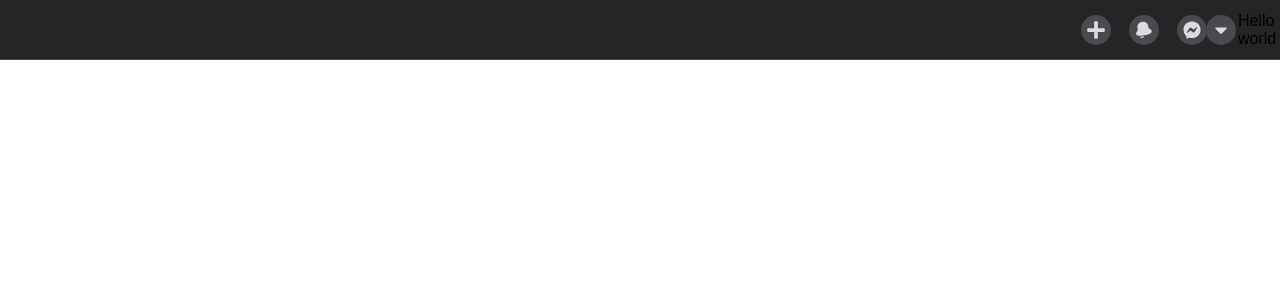
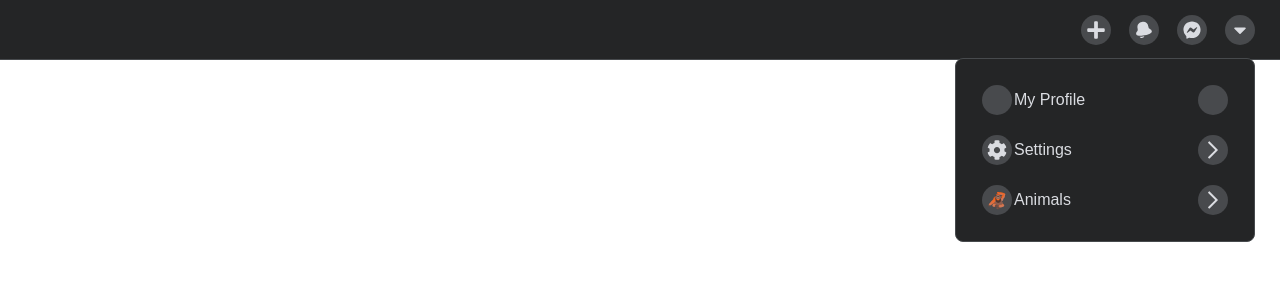
Before and after one commit to changwo/Advanced-Dropdowns, a React (Create React App) app: page / in a window 1280 px wide. Both pictures are taken after a click on the link 1240 px from the left and 29 px from the top of the page. Shown: the top 300 px of the page. Built offline with nearby package versions, Linux system fonts and the light colour scheme.

Commit message:
Added drop down animations

```diff
--- a/package.json
+++ b/package.json
@@ -9,6 +9,7 @@
     "react": "^16.13.1",
     "react-dom": "^16.13.1",
     "react-scripts": "3.4.3",
+    "react-transition-group": "^4.4.1",
     "styled-components": "^5.1.1"
   },
   "scripts": {
--- a/src/App.js
+++ b/src/App.js
@@ -5,8 +5,8 @@ import { ReactComponent as BellIcon } from './icons/bell.svg';
 import { ReactComponent as MessengerIcon } from './icons/messenger.svg';
 import { ReactComponent as PlusIcon } from './icons/plus.svg';
 import { ReactComponent as CaretIcon } from './icons/caret.svg';
-import { ReactComponent as ArrowIcon } from './icons/arrow.svg';
 import { ReactComponent as BoltIcon } from './icons/bolt.svg';
+import DropDownMenu from "./components/Navbar/DropDownMenu";
 
 const App = () => {
 
@@ -16,7 +16,7 @@ const App = () => {
           <NavItem icon={<BellIcon/>}/>
           <NavItem icon={<MessengerIcon/>}/>
           <NavItem icon={<CaretIcon/>}>
-              <p>Hello world</p>
+              <DropDownMenu/>
           </NavItem>
       </NavBar>
   );
--- a/src/components/Navbar/DropDownMenu/index.js
+++ b/src/components/Navbar/DropDownMenu/index.js
@@ -1,7 +1,12 @@
-import React from "react";
+import React, {useState} from "react";
 import styled from "styled-components";
-import { ReactComponent as CogIcon } from '../../../icons/cog.svg';
-import { ReactComponent as ChevronIcon } from '../../../icons/chevron.svg';
+import {CSSTransition} from "react-transition-group";
+import {ReactComponent as CogIcon} from '../../../icons/cog.svg';
+import {ReactComponent as ChevronIcon} from '../../../icons/chevron.svg';
+import {ReactComponent as BoltIcon} from '../../../icons/bolt.svg';
+import {ReactComponent as ArrowIcon} from '../../../icons/arrow.svg';
+import {DefaultIcon} from "../../../style/GlobalButtons";
+import {DefaultSpan} from "../../../style/GlobalButtons";
 
 
 const DropDown = styled.div`
@@ -14,38 +19,144 @@ const DropDown = styled.div`
   border-radius: ${props => props.theme.borderRadius};
   padding: 1rem;
   overflow: hidden;
+
+  transition: height 500ms ease;
 `
-const Item = styled.a`
+const MenuItem = styled.a`
+  display: flex;
+  height: 50px;
+  align-items: center;
+  border-radius: ${props => props.theme.borderRadius};
+  transition: background ${props => props.theme.speed};
+  padding: 0.5rem;
+  :hover{
+    background-color: #525357;
+  }
+
   span{
 
   }
 `
-const IconLeft = styled.span``
-const IconRight = styled.span``
+
+const Box = styled.div`
+
+  width: 100%;
+  &.menu-primary-enter {
+    position: absolute;
+    transform: translateX(-110%);
+    }
+  &.menu-primary-enter-active {
+    transform: translateX(0%);
+    transition: all ${props => props.theme.speed} ease;
+  }
+  &.menu-primary-exit {
+    position: absolute;
+  }
+  &.menu-primary-exit-active {
+    transform: translateX(-110%);
+    transition: all ${props => props.theme.speed} ease;
+  }
+
+   &.menu-secondary-enter {
+    position: absolute;
+    transform: translateX(110%);
+    }
+  &.menu-secondary-enter-active {
+    transform: translateX(0%);
+    transition: all ${props => props.theme.speed} ease;
+  }
+  &.menu-secondary-exit {
+    //position: absolute;
+  }
+  &.menu-secondary-exit-active {
+    transform: translateX(110%);
+    transition: all ${props => props.theme.speed} ease;
+  }
+`
+const IconLeft = styled(DefaultSpan)``
+const IconRight = styled(DefaultSpan)`
+  margin-left: auto;
+`
 
 const DropDownMenu = (props) => {
 
+    const [activeMenu, setActiveMenu] = useState('main')
+    const [menuHeight, setMenuHeight] = useState(null)
 
+    const calcHeight = el => {
+        console.log(el);
+        const height = el.offsetHeight;
+        console.log(height);
+        setMenuHeight(height);
+    }
+
+    const DropDownItem = ({children, leftIcon, rightIcon, goToMenu}) => {
+        return (
+            <MenuItem href="#" onClick={() => goToMenu && setActiveMenu(goToMenu)}>
+                <IconLeft>{leftIcon}</IconLeft>
+                {children}
+                <IconRight>{rightIcon}</IconRight>
+            </MenuItem>
+        )
+    }
     return (
-        <DropDown>
-            <DropDownItem>My Profile</DropDownItem>
-            <DropDownItem
-                leftIcon={<CogIcon/>}
-                rightIcon={<ChevronIcon/>}>
+        <DropDown style={{height: menuHeight}}>
+            <CSSTransition in={activeMenu === 'main'}
+                           unmountOnExit
+                           timeout={500}
+                           classNames="menu-primary"
+                           onEnter={calcHeight}>
+                <Box>
+                    <DropDownItem>My Profile</DropDownItem>
+                    <DropDownItem
+                        leftIcon={<CogIcon/>}
+                        rightIcon={<ChevronIcon/>}
+                        goToMenu="settings">
+                        Settings
+                    </DropDownItem>
+                    <DropDownItem
+                        leftIcon={"🦧"}
+                        rightIcon={<ChevronIcon/>}
+                        goToMenu="animals">
+                        Animals
+                    </DropDownItem>
+                </Box>
+            </CSSTransition>
 
-            </DropDownItem>
+            <CSSTransition in={activeMenu === 'settings'}
+                           unmountOnExit
+                           timeout={500}
+                           classNames="menu-secondary"
+                           onEnter={calcHeight}>
+                <Box>
+                    <DropDownItem leftIcon={<ArrowIcon/>} goToMenu="main">
+                        <h2>My Tutorial</h2>
+                    </DropDownItem>
+                    <DropDownItem leftIcon={<BoltIcon/>}>HTML</DropDownItem>
+                    <DropDownItem leftIcon={<BoltIcon/>}>CSS</DropDownItem>
+                    <DropDownItem leftIcon={<BoltIcon/>}>JavaScript</DropDownItem>
+                    <DropDownItem leftIcon={<BoltIcon/>}>Awesome!</DropDownItem>
+                </Box>
+            </CSSTransition>
+
+            <CSSTransition in={activeMenu === 'animals'}
+                           unmountOnExit
+                           timeout={500}
+                           classNames="menu-secondary"
+                           onEnter={calcHeight}>
+                <Box>
+                    <DropDownItem leftIcon={<ArrowIcon/>} goToMenu="main">
+                        <h2>Animals</h2>
+                    </DropDownItem>
+                    <DropDownItem leftIcon="🦘">Kangaroo</DropDownItem>
+                    <DropDownItem leftIcon="🐸">Frog</DropDownItem>
+                    <DropDownItem leftIcon="🦋">Horse</DropDownItem>
+                    <DropDownItem leftIcon="🦔">Hedgehog</DropDownItem>
+                </Box>
+            </CSSTransition>
         </DropDown>
     )
 }
 
-const DropDownItem = ({children, leftIcon, rightIcon}) => {
-    return (
-        <Item href="#">
-            <IconLeft>{leftIcon}</IconLeft>
-            {children}
-            <IconRight>{rightIcon}</IconRight>
-        </Item>
-    )
-}
 
 export default DropDownMenu;
--- a/src/style/GlobalButtons/index.js
+++ b/src/style/GlobalButtons/index.js
@@ -21,3 +21,24 @@ export const DefaultIcon = styled.a`
     height: 20px;
   }
 `
+
+export const DefaultSpan = styled.span`
+  width: calc(${props => props.theme.navSize} * 0.5);
+  height: calc(${props => props.theme.navSize} * 0.5);
+  background-color: ${props => props.theme.bgAccent};
+  border-radius: 50%;
+  padding: 5px;
+  margin: 2px;
+  display: flex;
+  justify-content: center;
+  align-items: center;
+  transition: filter 300ms;
+  :hover{
+    filter: brightness(1.2);
+  }
+  svg {
+    fill: ${props => props.theme.textColor};
+    width: 20px;
+    height: 20px;
+  }
+`
```
Also changed, not shown: 1 other file (tests, documents, lock files or other folders).
